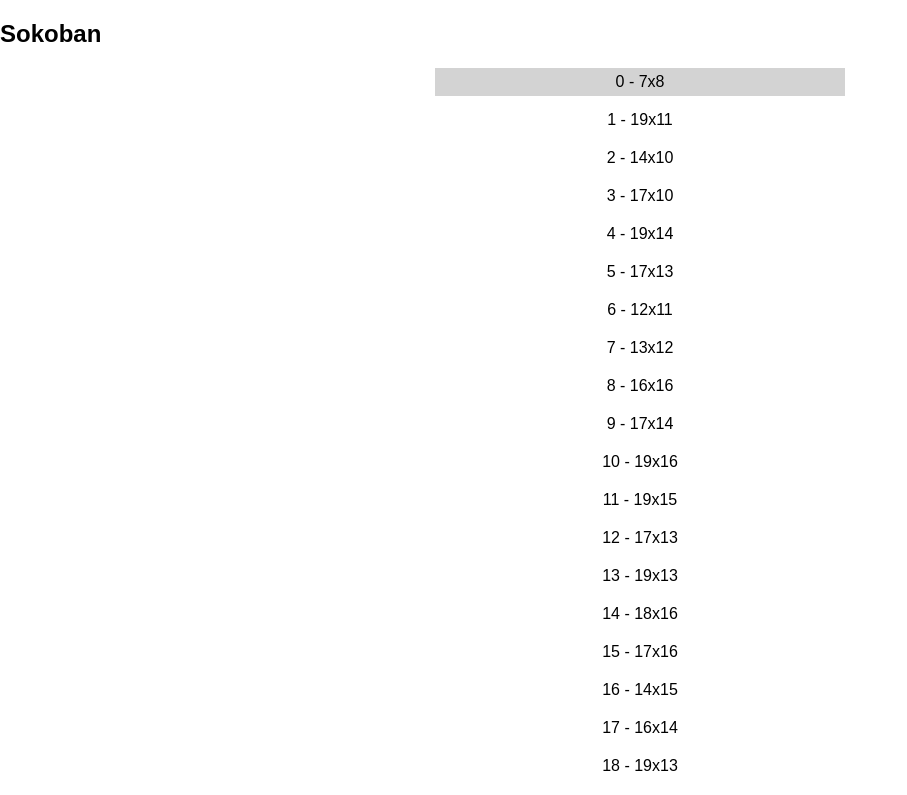
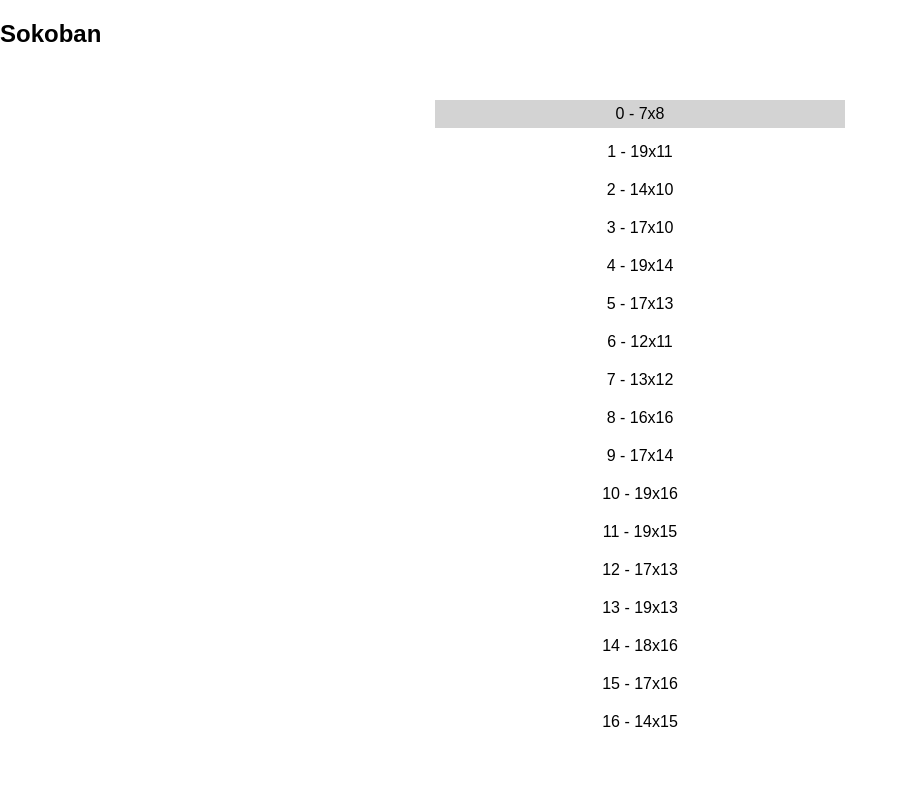
Before and after one commit to JSmith01/sokoban, a React (Create React App) app: page /#/levels in a window 1280 px wide. Shown: the top 795 px of the page, without its empty margins (0-907 px from the left). Built offline with nearby package versions, Linux system fonts and the light colour scheme.

Commit message:
menu scroll fix

```diff
--- a/src/components/Levels.js
+++ b/src/components/Levels.js
@@ -4,9 +4,11 @@
 import {withRouter} from 'react-router-dom';
 
 const Levels = ({ history }) => (
-    <Menu onSelect={pos => history.push('/game/' + maps[pos].id)} onExit={() => history.push('/')}>
-        {maps.map(m => <span key={m.id}>{m.name} - {m.width}x{m.height}</span>)}
-    </Menu>
+    <div className="level-selector">
+        <Menu onSelect={pos => history.push('/game/' + maps[pos].id)} onExit={() => history.push('/')}>
+            {maps.map(m => <span key={m.id}>{m.name} - {m.width}x{m.height}</span>)}
+        </Menu>
+    </div>
 );
 
 export default withRouter(Levels);
--- a/src/components/Menu.js
+++ b/src/components/Menu.js
@@ -7,10 +7,15 @@
         onExit: PropTypes.func,
         horizontal: PropTypes.bool,
         inactive: PropTypes.bool
-    }
+    };
+
+    wrapper = null;
+
+    els = [];
 
     state = {
-        position: 0
+        position: 0,
+        scroll: 0,
     };
 
     constructor(props) {
@@ -19,7 +24,7 @@
     }
 
     keyHandler(e) {
-        if (!!this.props.inactive) {
+        if (this.props.inactive) {
             return;
         }
 
@@ -33,6 +38,7 @@
                 move = -1; // eslint-disable-next-line
             case (40 + keyShift):
                 this.setState({ position: limit(this.state.position + move) });
+                e.preventDefault();
                 break;
             case 13:
                 this.props.onSelect(this.state.position);
@@ -48,19 +54,47 @@
 
     componentDidMount() {
         document.body.addEventListener('keydown', this.keyHandler);
+        this.setState(({ scroll }) => ({ scroll: scroll + this.calculateScroll() }));
     }
 
     componentWillUnmount() {
         document.body.removeEventListener('keydown', this.keyHandler);
     }
 
+    calculateScroll() {
+        if (this.wrapper && this.els[this.state.position]) {
+            let selectionBox = this.els[this.state.position].getBoundingClientRect();
+            let wrapperBox = this.wrapper.getBoundingClientRect();
+            if (selectionBox.top < wrapperBox.top) {
+                return wrapperBox.top - selectionBox.top;
+            }
+            if (selectionBox.bottom > wrapperBox.bottom) {
+                return wrapperBox.bottom - selectionBox.bottom;
+            }
+        }
+
+        return 0;
+    }
+
+    componentWillUpdate(nextProps, nextState) {
+        if (this.state.position !== nextState.position) {
+            this.setState(({ scroll }) => ({ scroll: scroll + this.calculateScroll() }));
+        }
+    }
+
     render() {
         return (
-            <ul className="menu">
-                {this.props.children.map((child, i) => (
-                        <li key={i} className={i === this.state.position ? 'selected' : ''}>{child}</li>
+            <div className="menu-wrapper" ref={wrapper => this.wrapper = wrapper}>
+                <ul className="menu" style={{transform: 'translateY(' + this.state.scroll + 'px)'}}>
+                    {this.props.children.map((child, i) => (
+                            <li key={i}
+                                className={i === this.state.position ? 'selected' : ''}
+                                ref={el => this.els[i] = el}>
+                                {child}
+                            </li>
                     ))}
-            </ul>
+                </ul>
+            </div>
         );
     }
 }
--- a/src/components/Navigation.js
+++ b/src/components/Navigation.js
@@ -3,10 +3,9 @@
 import Menu from './Menu';
 
 const mainNav = [
-    { name: 'Home', link: '/' },
-    { name: 'Game', link: '/game' },
+    { name: 'Start Game', link: '/game' },
+    { name: 'Select Level', link: '/levels' },
     { name: 'Map', link: '/map' },
-    { name: 'Levels', link: '/levels' },
 ];
 
 const Navigation = ({ history }) => (
--- a/src/index.css
+++ b/src/index.css
@@ -32,11 +32,25 @@
   background-color: lightblue;
 }
 
+.level-selector .menu-wrapper {
+  position: fixed;
+  left: 0;
+  right: 0;
+  bottom: 50px;
+  top: 100px;
+}
+
+.menu-wrapper {
+  overflow: hidden;
+  max-height: 100vh;
+}
+
 /* Game menu styles */
 ul.menu {
   margin: 0;
   padding: 0;
   list-style: none;
+  transition: transform 0.1s ease-in;
 }
 
 ul.menu > li {
```
Also changed, not shown: src/registerServiceWorker.js (deleted, +0 -108 lines), 1 other file (tests, documents, lock files or other folders).
